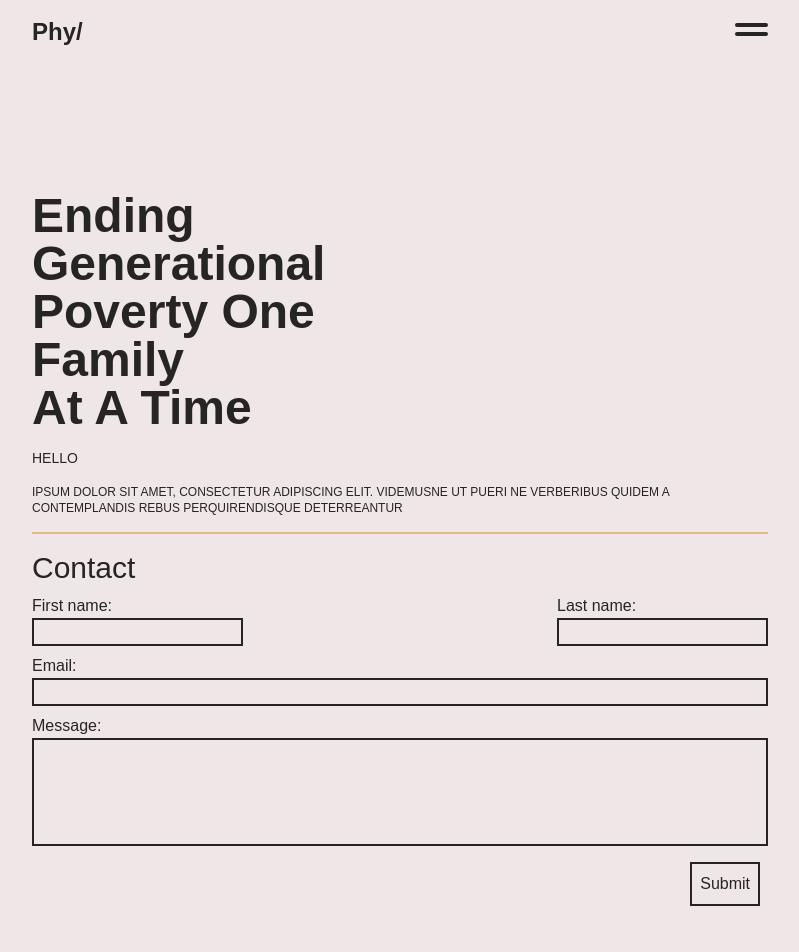
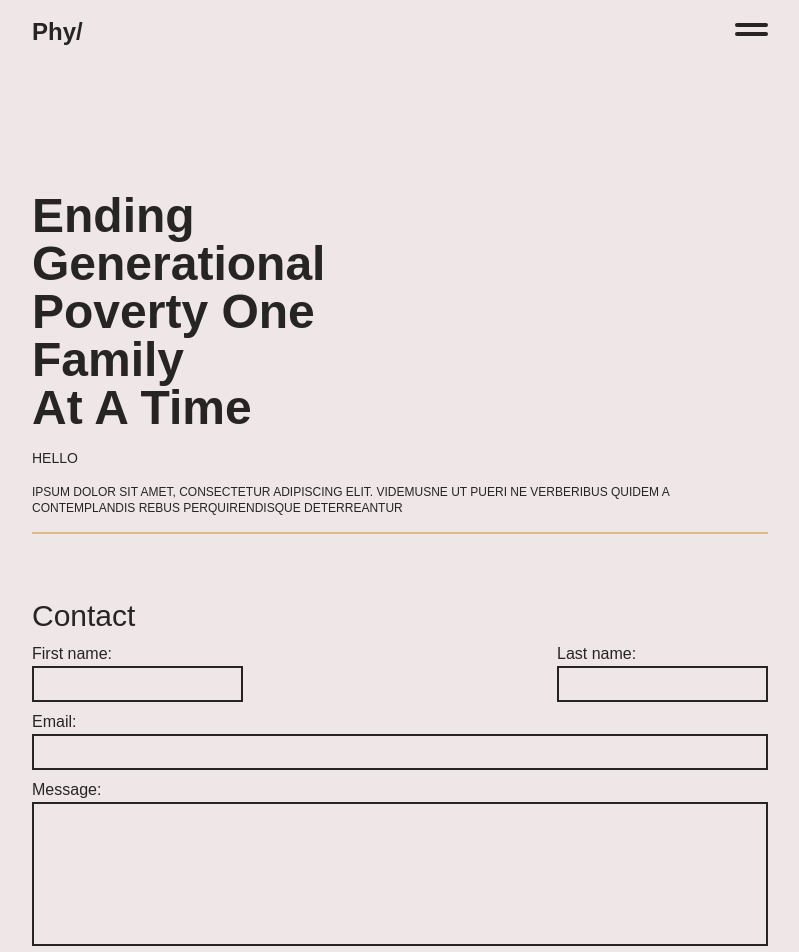
Before and after one commit to ddanner97/Phy-Financial, a React (Create React App) app: page / in a window 1280 px wide. Shown: the top 952 px of the page, without its empty margins (240-1039 px from the left). Built offline with nearby package versions, Linux system fonts and the light colour scheme.

Commit message:
Add form component and state

```diff
--- a/src/App.js
+++ b/src/App.js
@@ -1,5 +1,8 @@
 import React, { useState, useEffect } from 'react';
 import './main.css'
+
+// Component
+import ContactForm from './components/ContactForm';
 
 function App() {
 
@@ -90,42 +93,7 @@ function App() {
           {/* About */}
 
           {/* Contact */}
-          <div id="contact" className="contact h-screen">
-            <h1 className='pt-4 text-3xl'>Contact</h1>
-
-            <form>
-              <div className="name flex justify-between my-2">
-                <div className="first-name flex flex-col">
-                  <label for="fname">First name:</label>
-                  <input className=' bg-primary border-2 border-secondary' type="text" id="fname" name="fname"/>
-                </div>
-
-                <div className="last-name flex flex-col">
-                  <label for="lname">Last name:</label>
-                  <input className=' bg-primary border-2 border-secondary' type="text" id="lname" name="lname"/>
-                </div>
-              </div>
-
-              <div className="email flex flex-col my-2">
-                <label for="email">Email:</label>
-                <input className=" bg-primary border-2 border-secondary" type="text" id="email" name="email"/>
-              </div>
-
-              <div className="message flex flex-col my-2">
-                <label for="email">Message:</label>
-                <input className='py-10 bg-primary border-2 border-secondary' type="text" id="email" name="email"/>
-              </div>
-
-              <div className='flex'>
-                <div className='grow'>
-
-                </div>
-                <button className='border-2 border-secondary px-2 py-2 mx-2 my-2'>
-                  Submit
-                </button>
-              </div>
-            </form>
-          </div>
+          <ContactForm />
 
         </div>
       }
--- /dev/null
+++ b/src/components/ContactForm.js
@@ -0,0 +1,63 @@
+import React, { useState } from 'react'
+
+function ContactForm() {
+
+    const [firstName, setFirstName] = useState('')
+    const [lastName, setLastName] = useState('')
+    const [email, setEmail] = useState('')
+    const [message, setMessage] = useState('')
+
+    const submitContact = (e) => {
+        e.preventDefault()
+
+        if (firstName === '' || lastName === '' || email === '') {
+            alert('Enter a task Name')
+            return false;
+        }
+
+        // Create and Send form info as email
+
+
+    }
+
+    return (
+        <div id="contact" className="contact h-screen mt-12">
+            <h1 className='pt-4 text-3xl'>Contact</h1>
+
+            <form>
+                <div className="name flex justify-between my-2">
+                    <div className="first-name flex flex-col">
+                        <label for="fname">First name:</label>
+                        <input className=' bg-primary border-2 border-secondary py-1' type="text" value={firstName} onChange={(e) => setFirstName(e.target.value)} id="fname" name="fname"/>
+                    </div>
+
+                    <div className="last-name flex flex-col">
+                        <label for="lname">Last name:</label>
+                        <input className=' bg-primary border-2 border-secondary py-1' type="text" value={lastName} onChange={(e) => setLastName(e.target.value)} id="lname" name="lname"/>
+                    </div>
+                </div>
+
+                <div className="email flex flex-col my-2">
+                    <label for="email">Email:</label>
+                    <input className=" bg-primary border-2 border-secondary py-1" type="text" value={email} onChange={(e) => setEmail(e.target.value)} id="email" name="email"/>
+                </div>
+
+                <div className="message flex flex-col my-2">
+                    <label for="email">Message:</label>
+                    <input className='bg-primary border-2 border-secondary py-1 h-36 resize-y' type="text" value={message} onChange={(e) => setMessage(e.target.value)} id="email" name="email"/>
+                </div>
+
+                <div className='flex'>
+                    <div className='grow'>
+
+                    </div>
+                    <button className='border-2 border-secondary px-2 py-2 my-2' onClick={submitContact}>
+                        Submit
+                    </button>
+                </div>
+            </form>
+        </div>
+    )
+}
+
+export default ContactForm
--- a/src/main.css
+++ b/src/main.css
@@ -607,12 +607,40 @@ video {
   margin-top: 4rem;
 }
 
+.mt-5 {
+  margin-top: 1.25rem;
+}
+
+.mt-12 {
+  margin-top: 3rem;
+}
+
 .flex {
   display: flex;
 }
 
 .h-screen {
   height: 100vh;
+}
+
+.h-6 {
+  height: 1.5rem;
+}
+
+.h-2\/6 {
+  height: 33.333333%;
+}
+
+.h-4\/6 {
+  height: 66.666667%;
+}
+
+.h-5\/6 {
+  height: 83.333333%;
+}
+
+.h-36 {
+  height: 9rem;
 }
 
 .w-screen {
@@ -625,6 +653,14 @@ video {
 
 .grow {
   flex-grow: 1;
+}
+
+.resize-y {
+  resize: vertical;
+}
+
+.resize {
+  resize: both;
 }
 
 .flex-col {
@@ -691,6 +727,11 @@ video {
 .py-2 {
   padding-top: 0.5rem;
   padding-bottom: 0.5rem;
+}
+
+.py-1 {
+  padding-top: 0.25rem;
+  padding-bottom: 0.25rem;
 }
 
 .pt-16 {
```
